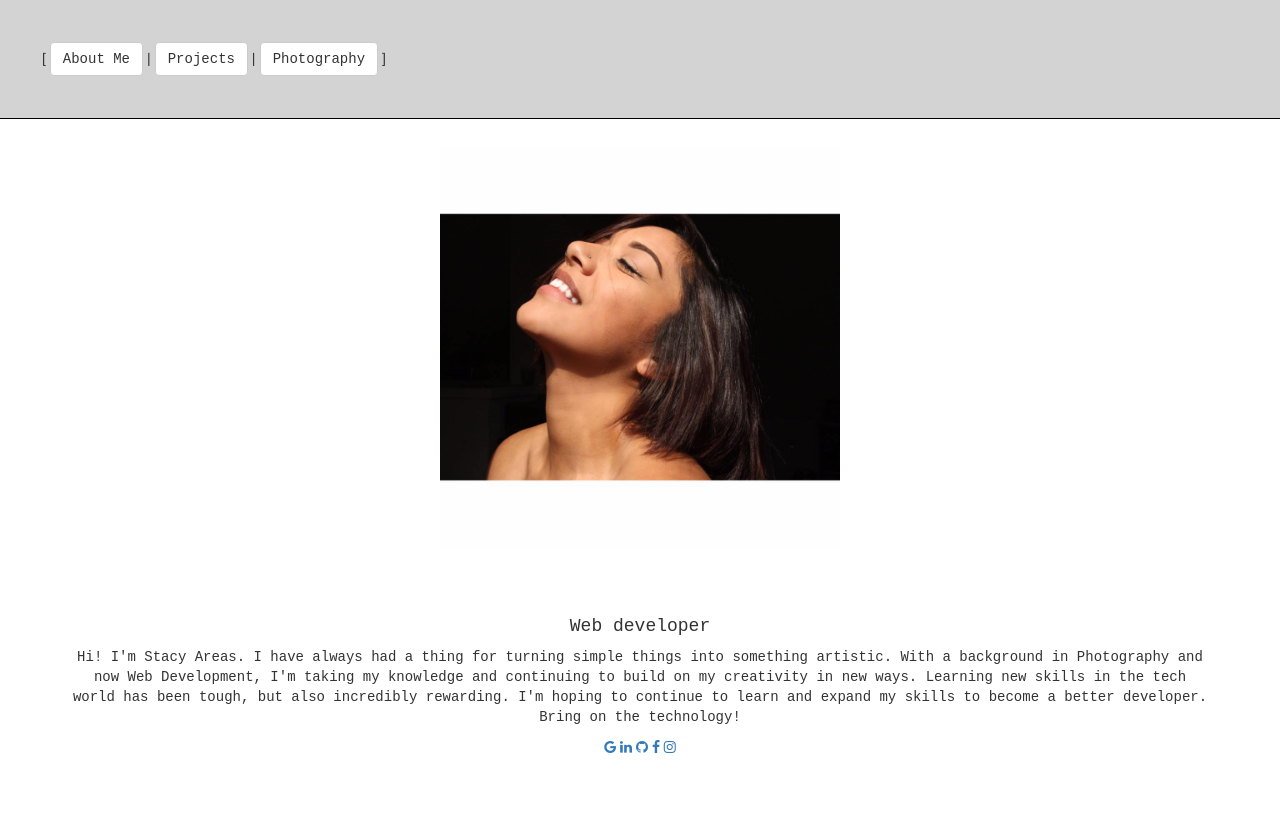
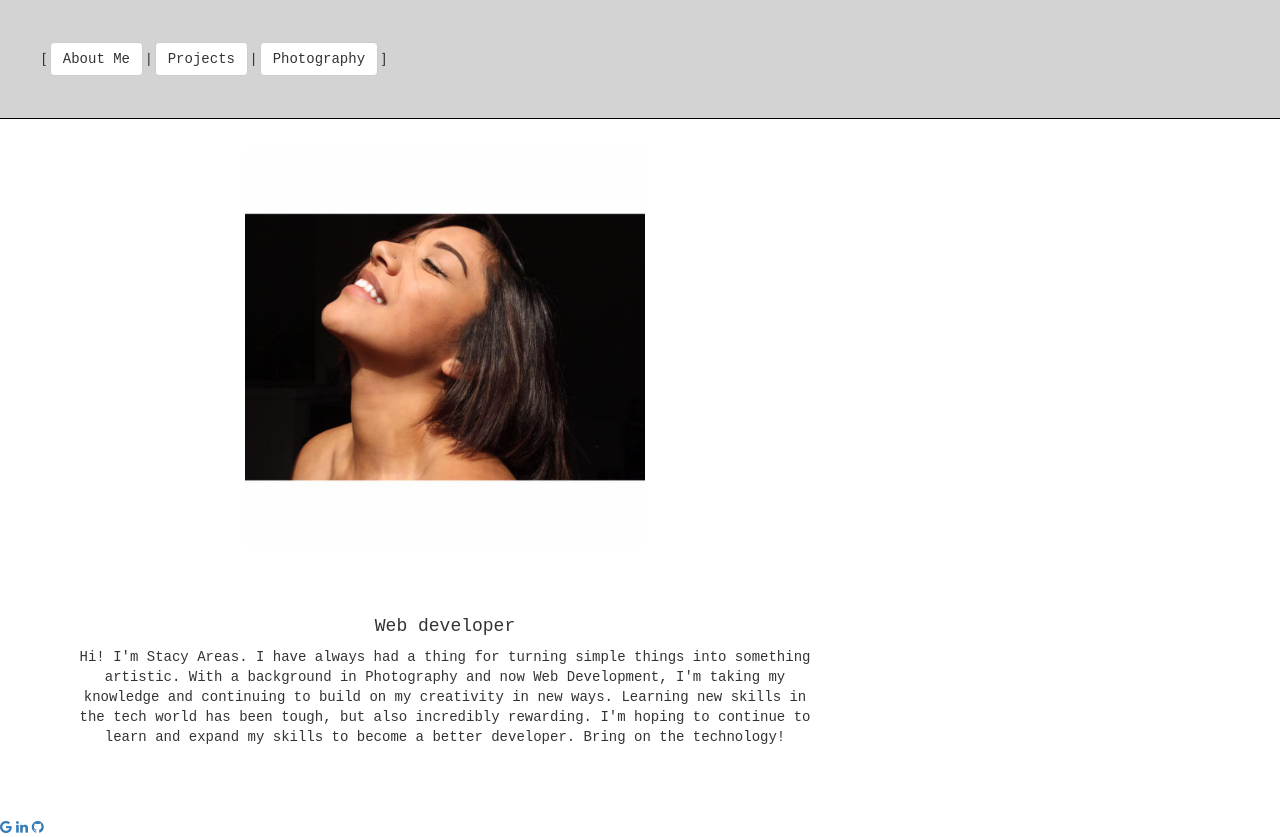
Before and after one commit to jsdelivrbot/portfolio-8, a website: page app/index.html at #!/aboutMe in a window 1280 px wide. Drawn offline with nearby package versions, Linux system fonts and the light colour scheme; some packages are replaced by stand-ins of ours.

Commit message:
refactor about me

```diff
--- a/app/aboutMe/aboutMe.html
+++ b/app/aboutMe/aboutMe.html
@@ -1,23 +1,27 @@
 <div ng-controller="AboutMeCtrl">
 
 	<div class="container">
+		<div class="row">
+			<div class="col-md-8">
   			<img class=" img-responsive" src="public/me.jpg" style="width: 400px; height: 400px; margin: auto;">
 					<div class="card text-center aboutme-card">
 		  			<div class="card-img-overlay">
 			    		<h4 class="card-title">Web developer</h4>
-    		<p class="card-text">Hi! I'm Stacy Areas. I have always had a thing for turning simple things into
+				    	<p class="card-text">Hi! I'm Stacy Areas. I have always 	had a thing for turning simple things into
 								something artistic. With a background in Photography and now Web Development, I'm
 								taking my knowledge and continuing to build on my creativity in new ways.
 								Learning new skills in the tech world has been tough, but also incredibly rewarding.
 								I'm hoping to continue to learn and expand my skills to become a better developer.
 								Bring on the technology!</p>
+		  		</div>
+				</div>
+			</div>
+		</div>
+	</div>
+	<footer>
 		<a href="mailto:stacyareas@gmail.com" target="_blank" class="fa fa-google"></a>
 		<a href="https://www.linkedin.com/in/stacyareas/" target="_blank" class="fa fa-linkedin"></a>
 		<a href="https://github.com/stacy89" target="_blank" class="fa fa-github"></a>
-				<a href="https://www.facebook.com/stacy.areas" target="_blank" class="fa fa-facebook"></a>
-				<a href="https://www.instagram.com/stacyareas/?hl=en" target="_blank" class="fa fa-instagram"></a>
-  		</div>
-		</div>
-	</div>
+	</footer>
 
 </div>
```
Lines whose indentation alone changed are shown as unchanged.
